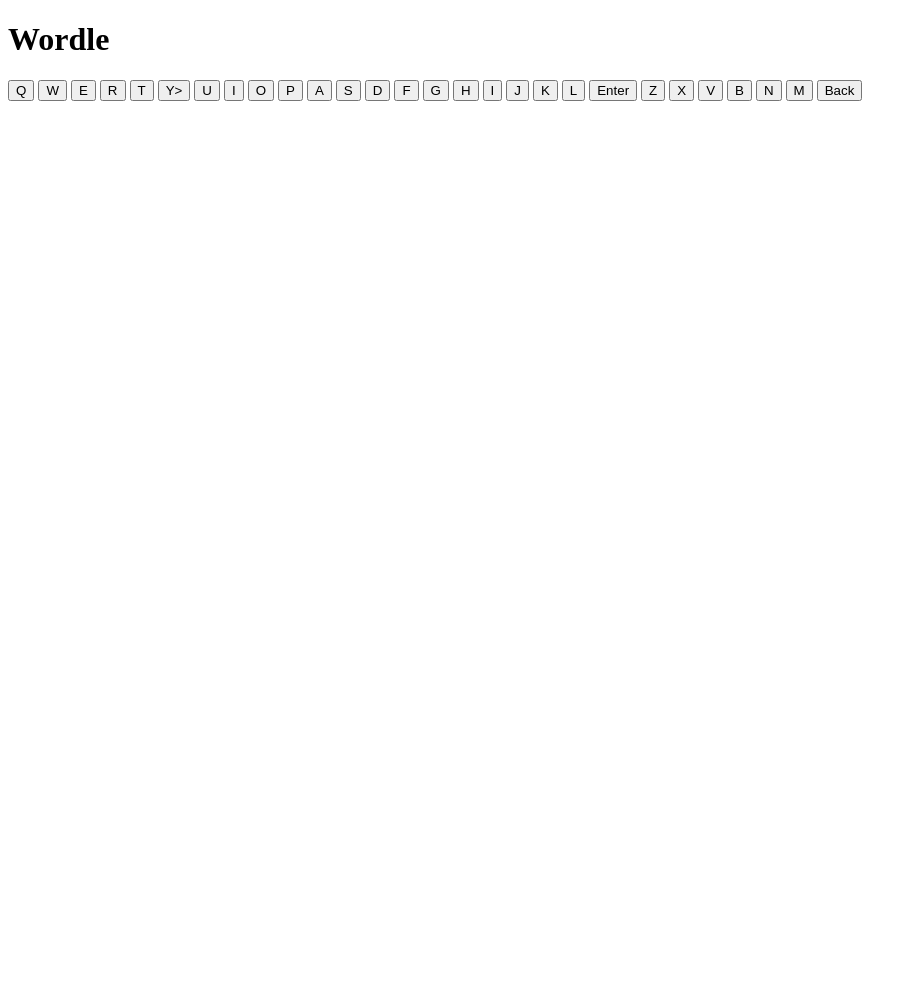
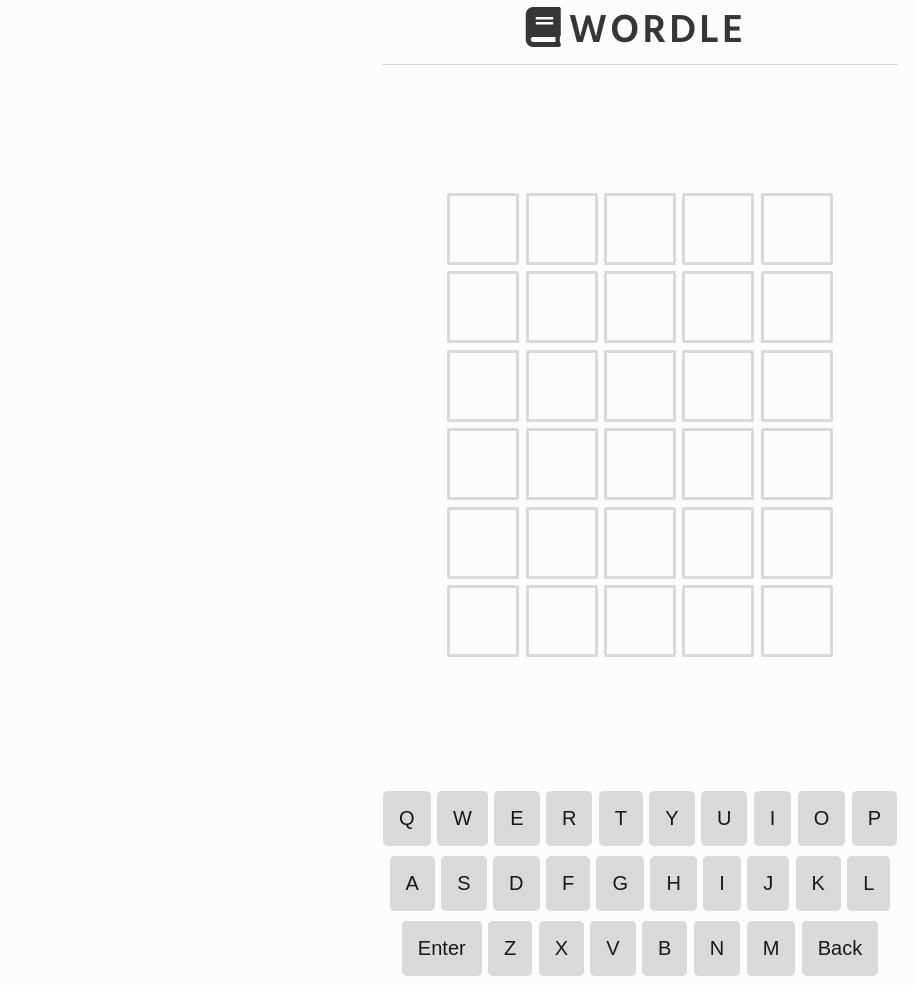
Before and after one commit to JoshuahBoardman/My-Wordle-Clone, a plain HTML site: page index.html in a window 1280 px wide. Shown: the whole page, without its empty margins (0-917 px from the left). Before the commit the page ends 800 px from the top, so only its background shows below. Drawn offline with Linux system fonts and the light colour scheme.

Commit message:
Finished base CSS

```diff
--- a/index.html
+++ b/index.html
@@ -4,6 +4,10 @@
     <meta charset="UTF-8">
     <meta http-equiv="X-UA-Compatible" content="IE=edge">
     <meta name="viewport" content="width=device-width, initial-scale=1.0">
+    <link rel="preconnect" href="https://fonts.googleapis.com">
+    <link rel="preconnect" href="https://fonts.gstatic.com" crossorigin>
+    <link href="https://fonts.googleapis.com/css2?family=Hind:wght@400;600&display=swap" rel="stylesheet">
+    <link rel="stylesheet" href="https://use.fontawesome.com/releases/v5.15.4/css/all.css" integrity="sha384-DyZ88mC6Up2uqS4h/KRgHuoeGwBcD4Ng9SiP4dIRy0EXTlnuz47vAwmeGwVChigm" crossorigin="anonymous">
     <link rel="stylesheet" href="style.css">
     <script src="main.js"></script>
     <title>My Wordle Clone</title>
@@ -11,7 +15,8 @@
 <body>
     <div class="content-wrapper">
         <header>
-            <h1 class="title">Wordle </h1>
+            <span class="header-icon"><i class="fas fa-book"></i></span>
+            <h1 class="title">WORDLE</h1>
         </header>
         <div class="display">
             <div class="display-row">
@@ -58,16 +63,19 @@
             </div>
         </div>
         <div class="keyboard">
+            <div class="keyboard-row">
                 <button class="keyboard-btn">Q</button>
                 <button class="keyboard-btn">W</button>
                 <button class="keyboard-btn">E</button>
                 <button class="keyboard-btn">R</button>
                 <button class="keyboard-btn">T</button>
-            <button class="keyboard-btn">Y></button>
+                <button class="keyboard-btn">Y</button>
                 <button class="keyboard-btn">U</button>
                 <button class="keyboard-btn">I</button>
                 <button class="keyboard-btn">O</button>
                 <button class="keyboard-btn">P</button>
+            </div>
+            <div class="keyboard-row">
                 <button class="keyboard-btn">A</button>
                 <button class="keyboard-btn">S</button>
                 <button class="keyboard-btn">D</button>
@@ -78,6 +86,8 @@
                 <button class="keyboard-btn">J</button>
                 <button class="keyboard-btn">K</button>
                 <button class="keyboard-btn">L</button>
+            </div>
+            <div class="keyboard-row">
                 <button class="keyboard-btn">Enter</button>
                 <button class="keyboard-btn">Z</button>
                 <button class="keyboard-btn">X</button>
@@ -88,6 +98,7 @@
                 <button class="keyboard-btn">Back</button>
             </div>
         </div>
+    </div>
 
 </body>
 </html>
--- a/style.css
+++ b/style.css
@@ -0,0 +1,102 @@
+/* Global styles */
+
+:root {
+    --primary-color-200: hsl(0, 0%, 99%);
+    --primary-color-400: hsl(0, 0%, 85%);
+    --primary-color-600: hsl(0, 0%, 21%);
+    --primary-color-800: hsl(0, 0%, 9%);
+}
+
+*,
+*::before,
+*::after {
+    box-sizing: border-box;
+    padding: 0;
+    margin: 0;
+}
+
+body {
+    font-family: 'Hind', sans-serif;
+    background-color: var(--primary-color-200);
+}
+
+.content-wrapper {
+    display: flex;
+    flex-direction: column;
+    justify-content: center;
+    align-items: center;
+}
+
+/* Typography */
+
+header {
+    display: flex;
+    justify-content: center;
+    align-items: center;
+    border-bottom: .1rem solid var(--primary-color-400);
+    padding: 0 9rem;
+}
+
+header .header-icon {
+    font-size: 2.5rem;
+    color: var(--primary-color-600);
+}
+
+header .title {
+    font-size: 2.5rem;
+    font-weight: 600;
+    letter-spacing: .2rem;
+    color: var(--primary-color-600);
+    margin: 0 .5rem;
+}
+
+/* Layout */
+
+.display {
+    display: flex;
+    flex-direction: column;
+    justify-content: center;
+    align-items: center;
+    padding: 8rem 0;
+}
+
+.display .display-row {
+    display: flex;
+    justify-content: center;
+    align-items: center;
+    margin-bottom: .4rem;
+}
+
+.display-row .display-item {
+    background-color: transparent;
+    border: .2rem solid var(--primary-color-400);
+    border-radius: .1rem;
+    margin: 0 .2rem;
+    width: 4.5rem;
+    height: 4.5rem;
+}
+
+.keyboard {
+    display: flex;
+    flex-direction: column;
+    justify-content: center;
+    align-items: center;
+    max-width: 500px;
+}
+.keyboard .keyboard-row {
+    display: flex;
+    justify-content: space-between;
+    padding-bottom: .6rem;
+}
+
+.keyboard-row .keyboard-btn {
+    font-size: 1.25rem;
+    font-weight: 400;
+    background-color: var(--primary-color-400);
+    color: var(--primary-color-800);
+    border: 0;
+    border-radius: .3rem;
+    padding: 1rem;
+    margin: 0 .2rem;
+    cursor: pointer;
+}
```
Lines whose indentation alone changed are shown as unchanged.
